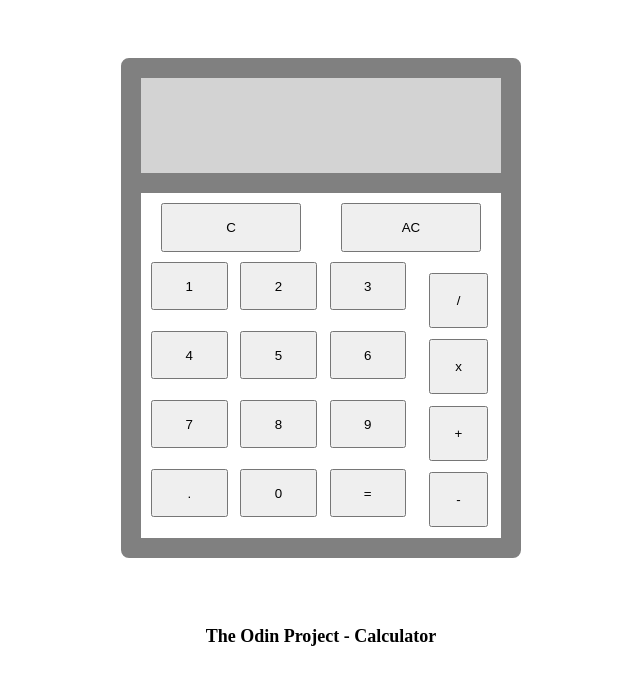
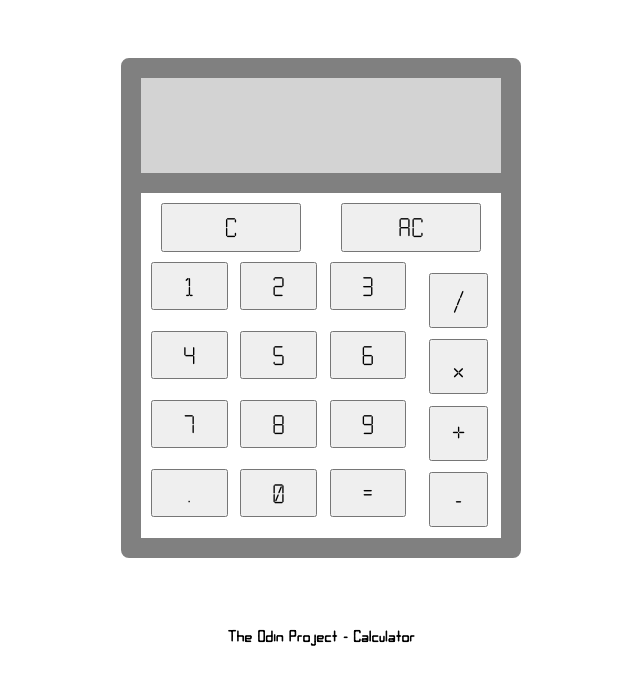
Before and after one commit to neordovah/calculator, a plain HTML site: page index.html in a window 1280 px wide. Shown: the whole page, without its empty margins (319-959 px from the left). Drawn offline with Linux system fonts and the light colour scheme.

Commit message:
added specific font

```diff
--- a/styles.css
+++ b/styles.css
@@ -1,5 +1,11 @@
 * {
     box-sizing: border-box;
+    font-family: myFont;
+}
+
+@font-face {
+    font-family: myFont;
+    src: url(Calculator.ttf);
 }
 
 html {
@@ -99,3 +105,7 @@ html {
 #screen2 {
     height: 70%;
 }
+
+button {
+    font-size: 30px;
+}
```
Also changed, not shown: Calculator.ttf (added).
